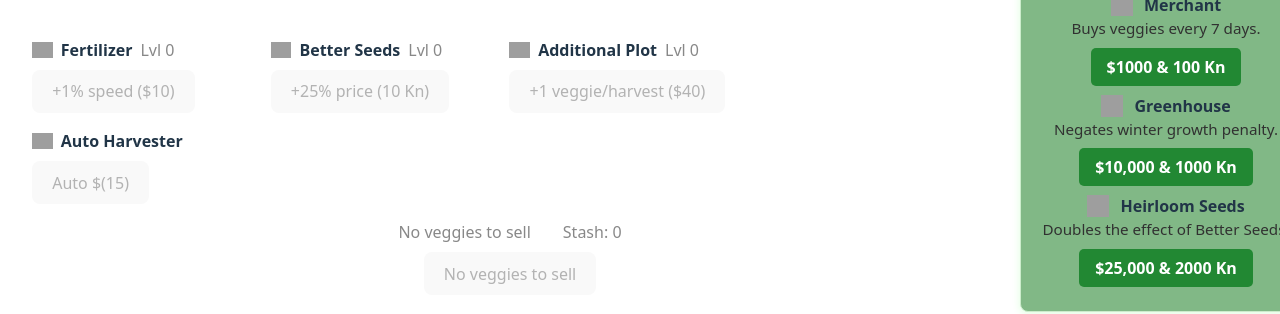
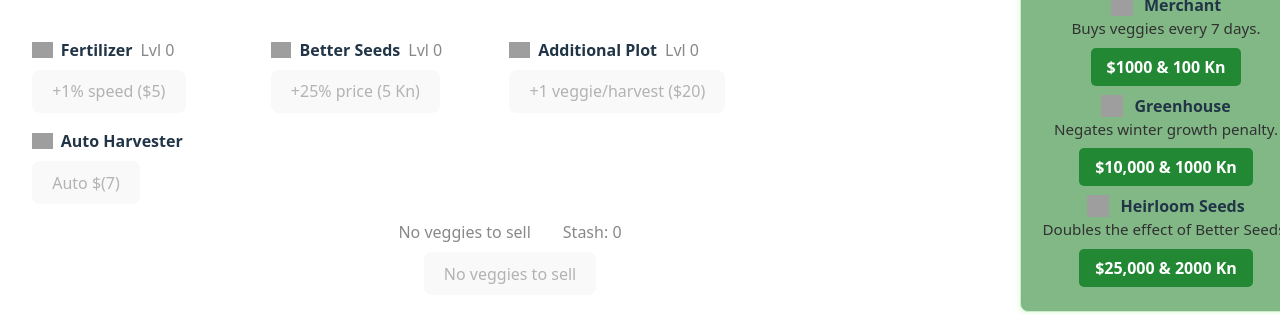
Before and after one commit to MumblesCrzy/Idle-Farm-Game, a React (Vite) app: page / in a window 1280 px wide. Shown: the part 395-709 px from the top of the page. Built offline with nearby package versions, Linux system fonts and the light colour scheme; grey boxes are pictures that could not be loaded.

Commit message:
Performance updates

```diff
--- a/src/App.tsx
+++ b/src/App.tsx
@@ -106,14 +106,65 @@ const veggieSeasonBonuses: Record<string, string[]> = {
 };
 
 // Calculate experience requirements using exponential scaling
+// Cost configuration for different upgrade types
+type CostConfig = {
+  baseValue: number;
+  firstVeggieDiscount: number; // Multiplier for first veggie (< 1 means cheaper)
+  scalingFactor: number; // How fast costs increase per veggie tier
+  levelScalingFactor: number; // How fast costs increase per upgrade level
+};
+
+const COST_CONFIGS: Record<string, CostConfig> = {
+  fertilizer: {
+    baseValue: 10,
+    firstVeggieDiscount: 0.5, // First veggie pays 50% of base
+    scalingFactor: 1.4,
+    levelScalingFactor: 1.25
+  },
+  harvester: {
+    baseValue: 15,
+    firstVeggieDiscount: 0.53, // ~8 for first veggie
+    scalingFactor: 1.5,
+    levelScalingFactor: 1.0 // Harvester doesn't scale with level
+  },
+  betterSeeds: {
+    baseValue: 10,
+    firstVeggieDiscount: 0.5,
+    scalingFactor: 1.4,
+    levelScalingFactor: 1.5
+  },
+  harvesterSpeed: {
+    baseValue: 50,
+    firstVeggieDiscount: 0.5,
+    scalingFactor: 1.5,
+    levelScalingFactor: 1.25
+  },
+  additionalPlot: {
+    baseValue: 40,
+    firstVeggieDiscount: 0.5,
+    scalingFactor: 1.4,
+    levelScalingFactor: 1.5
+  }
+};
+
 const calculateExpRequirement = (index: number): number => {
   if (index === 0) return 0; // First veggie is free
-  // Base: 50, Multiplier: 1.8, Power: position
   return Math.floor(50 * Math.pow(1.8, index));
 };
 
+const calculateInitialCost = (type: keyof typeof COST_CONFIGS, index: number): number => {
+  const config = COST_CONFIGS[type];
+  const baseMultiplier = index === 0 ? config.firstVeggieDiscount : 1;
+  return Math.floor(config.baseValue * baseMultiplier * Math.pow(config.scalingFactor, index));
+};
+
+const calculateUpgradeCost = (type: keyof typeof COST_CONFIGS, currentLevel: number, baseCost: number): number => {
+  const config = COST_CONFIGS[type];
+  return Math.ceil(baseCost * Math.pow(config.levelScalingFactor, currentLevel) + 5 * currentLevel);
+};
+
 const initialVeggies: Veggie[] = [
-  { name: 'Radish', growth: 0, growthRate: 2.5, stash: 0, unlocked: true, experience: 0, experienceToUnlock: calculateExpRequirement(0), fertilizerLevel: 0, fertilizerCost: 10, harvesterOwned: false, harvesterCost: 15, harvesterTimer: 0, salePrice: 1, betterSeedsLevel: 0, betterSeedsCost: 10, harvesterSpeedLevel: 0, harvesterSpeedCost: 50, additionalPlotLevel: 0, additionalPlotCost: 40, fertilizerMaxLevel: 97 },
+  { name: 'Radish', growth: 0, growthRate: 2.5, stash: 0, unlocked: true, experience: 0, experienceToUnlock: calculateExpRequirement(0), fertilizerLevel: 0, fertilizerCost: calculateInitialCost('fertilizer', 0), harvesterOwned: false, harvesterCost: calculateInitialCost('harvester', 0), harvesterTimer: 0, salePrice: 1, betterSeedsLevel: 0, betterSeedsCost: calculateInitialCost('betterSeeds', 0), harvesterSpeedLevel: 0, harvesterSpeedCost: calculateInitialCost('harvesterSpeed', 0), additionalPlotLevel: 0, additionalPlotCost: calculateInitialCost('additionalPlot', 0), fertilizerMaxLevel: 97 },
   { name: 'Lettuce', growth: 0, growthRate: 1.4286, stash: 0, unlocked: false, experience: 0, experienceToUnlock: calculateExpRequirement(1), fertilizerLevel: 0, fertilizerCost: 20, harvesterOwned: false, harvesterCost: 30, harvesterTimer: 0, salePrice: 2, betterSeedsLevel: 0, betterSeedsCost: 20, harvesterSpeedLevel: 0, harvesterSpeedCost: 100, additionalPlotLevel: 0, additionalPlotCost: 80, fertilizerMaxLevel: 99 },
   { name: 'Green Beans', growth: 0, growthRate: 1.4286, stash: 0, unlocked: false, experience: 0, experienceToUnlock: calculateExpRequirement(2), fertilizerLevel: 0, fertilizerCost: 30, harvesterOwned: false, harvesterCost: 60, harvesterTimer: 0, salePrice: 3, betterSeedsLevel: 0, betterSeedsCost: 30, harvesterSpeedLevel: 0, harvesterSpeedCost: 200, additionalPlotLevel: 0, additionalPlotCost: 120, fertilizerMaxLevel: 98 },
   { name: 'Zucchini', growth: 0, growthRate: 1.4286, stash: 0, unlocked: false, experience: 0, experienceToUnlock: calculateExpRequirement(3), fertilizerLevel: 0, fertilizerCost: 40, harvesterOwned: false, harvesterCost: 120, harvesterTimer: 0, salePrice: 4, betterSeedsLevel: 0, betterSeedsCost: 40, harvesterSpeedLevel: 0, harvesterSpeedCost: 400, additionalPlotLevel: 0, additionalPlotCost: 160, fertilizerMaxLevel: 98 },
@@ -176,6 +227,8 @@ type GameState = {
   setFarmTier: React.Dispatch<React.SetStateAction<number>>;
 };
 
+const FARM_BASE_COST = 500;
+
 const GameContext = createContext<GameState | undefined>(undefined);
 
 const getSeason = (day: number) => {
@@ -223,7 +276,7 @@ const GameProvider: React.FC<{ children: React.ReactNode }> = ({ children }) =>
   const [irrigationOwned, setIrrigationOwned] = useState(loaded?.irrigationOwned ?? false);
   // Farm purchase/reset logic
   const FARM_BASE_COST = 500;
-  const [farmCost, setFarmCost] = useState(FARM_BASE_COST);
+  const [farmCost, setFarmCost] = useState<number>(FARM_BASE_COST);
   const handleBuyLargerFarm = () => {
     // Only allow if enough money and maxPlots reached
     if (money < farmCost || totalPlotsUsed < maxPlots) return;
@@ -233,8 +286,9 @@ const GameProvider: React.FC<{ children: React.ReactNode }> = ({ children }) =>
     const moneyKept = money - farmCost;
     // Calculate new farm tier
     const newFarmTier = farmTier + 1;
+    // Save current state of irrigation
     // Static knowledge multiplier bonus per farm tier is applied globally in knowledge gain
-    // Reset game state, but keep moneyKept, newMaxPlots, and newFarmTier
+    // Reset game state, but keep moneyKept, newMaxPlots, newFarmTier and irrigation
     setVeggies(initialVeggies.map(v => ({ ...v })));
     setMoney(moneyKept > 0 ? moneyKept : 0);
     setExperience(0);
@@ -248,6 +302,7 @@ const GameProvider: React.FC<{ children: React.ReactNode }> = ({ children }) =>
     setHeirloomOwned(false);
     setMaxPlots(newMaxPlots);
     setFarmTier(newFarmTier);
+    setIrrigationOwned(irrigationOwned); // Preserve irrigation state
     setFarmCost(Math.ceil(FARM_BASE_COST * Math.pow(1.85, newFarmTier - 1))); // Increase cost for next farm, exponential scaling
     // Save to localStorage
     saveGameState({
@@ -263,7 +318,9 @@ const GameProvider: React.FC<{ children: React.ReactNode }> = ({ children }) =>
       almanacLevel: 0,
       almanacCost: 10,
       maxPlots: newMaxPlots,
-      farmTier: newFarmTier
+      farmTier: newFarmTier,
+      irrigationOwned: irrigationOwned,
+      currentWeather: 'Clear' // Reset weather when resetting
     });
   };
   // Removed duplicate loaded declaration and invalid farmTier type usage
@@ -307,6 +364,7 @@ const GameProvider: React.FC<{ children: React.ReactNode }> = ({ children }) =>
   setAutoSellOwned(false);
   setGreenhouseOwned(false);
   setHeirloomOwned(false);
+  setCurrentWeather('Clear');
   // Also force experience to 0 in localStorage
   saveGameState({
     farmTier: 1,
@@ -323,6 +381,7 @@ const GameProvider: React.FC<{ children: React.ReactNode }> = ({ children }) =>
     autoSellOwned: false,
     greenhouseOwned: false,
     heirloomOwned: false,
+    currentWeather: 'Clear'
   });
   };
   // Prestige mechanic: max plots
@@ -336,7 +395,7 @@ const GameProvider: React.FC<{ children: React.ReactNode }> = ({ children }) =>
         const updated = [...prev];
         const v2 = { ...updated[index] };
         v2.harvesterSpeedLevel = (v2.harvesterSpeedLevel ?? 0) + 1;
-        v2.harvesterSpeedCost = Math.ceil((v2.harvesterSpeedCost ?? 50) * 1.25 + 5 * v2.harvesterSpeedLevel);
+        v2.harvesterSpeedCost = calculateUpgradeCost('harvesterSpeed', v2.harvesterSpeedLevel, calculateInitialCost('harvesterSpeed', index));
         updated[index] = v2;
         return updated;
       });
@@ -356,7 +415,7 @@ const GameProvider: React.FC<{ children: React.ReactNode }> = ({ children }) =>
         v2.betterSeedsLevel += 1;
         const multiplier = heirloomOwned ? 1.5 : 1.25;
         v2.salePrice = +(v2.salePrice * multiplier).toFixed(2);
-        v2.betterSeedsCost = Math.ceil(cost * 1.5 + 10 * v2.betterSeedsLevel);
+        v2.betterSeedsCost = calculateUpgradeCost('betterSeeds', v2.betterSeedsLevel, calculateInitialCost('betterSeeds', index));
         updated[index] = v2;
         return updated;
       });
@@ -402,33 +461,44 @@ const GameProvider: React.FC<{ children: React.ReactNode }> = ({ children }) =>
     almanacCost,
     maxPlots,
     farmTier,
-    irrigationOwned
+    irrigationOwned,
+    currentWeather
   });
-  }, [veggies, money, experience, knowledge, activeVeggie, day, greenhouseOwned, heirloomOwned, autoSellOwned]);
+  }, [veggies, money, experience, knowledge, activeVeggie, day, greenhouseOwned, heirloomOwned, autoSellOwned, currentWeather]);
   // Auto Sell timer effect
   useEffect(() => {
     // AutoSell timer logic removed (setAutoSellTimer not defined)
   }, [autoSellOwned]);
   const timerRef = useRef<number | null>(null);
-  const dayTimerRef = useRef<number | null>(null);
-
   // Growth timer for all unlocked veggies
   useEffect(() => {
+    // Memoize season calculation outside the interval
+    const season = getSeason(day);
+
     timerRef.current = window.setInterval(() => {
       setVeggies((prev) => {
-        const season = getSeason(day);
-        return prev.map((v) => {
+        let needsUpdate = false;
+        const newVeggies = prev.map((v) => {
           if (!v.unlocked || v.growth >= 100) return v;
           const growthAmount = getVeggieGrowthBonus(v, season, currentWeather, greenhouseOwned, irrigationOwned);
-          return {
-            ...v,
-            growth: Math.min(100, v.growth + growthAmount),
-          };
+          const newGrowth = Math.min(100, v.growth + growthAmount);
+          if (newGrowth !== v.growth) {
+            needsUpdate = true;
+            return { ...v, growth: newGrowth };
+          }
+          return v;
         });
+        // Only return new array if there were actual changes
+        return needsUpdate ? newVeggies : prev;
       });
     }, 1000);
+
+    // Cleanup function
     return () => {
-      if (timerRef.current) clearInterval(timerRef.current);
+      if (timerRef.current) {
+        clearInterval(timerRef.current);
+        timerRef.current = null;
+      }
     };
   }, [day, greenhouseOwned, currentWeather, irrigationOwned]);
   // Greenhouse upgrade purchase handler
@@ -442,61 +512,82 @@ const GameProvider: React.FC<{ children: React.ReactNode }> = ({ children }) =>
 
   // Auto Harvester timer for each veggie
   useEffect(() => {
-    const interval = setInterval(() => {
+    let intervalId: number | null = null;
+
+    const harvestTick = () => {
       setVeggies((prev) => {
-        let updated = [...prev];
-        let totalPlotsUsed = updated.filter(vg => vg.unlocked).length + updated.reduce((sum, vg) => sum + (vg.additionalPlotLevel || 0), 0);
+        let needsUpdate = false;
+        const newVeggies = prev.map((v) => {
+          if (!v.harvesterOwned) return v;
 
-        return updated.map((v) => {
-          if (v.harvesterOwned) {
           const speedMultiplier = 1 + (v.harvesterSpeedLevel ?? 0) * 0.05;
           const timerMax = Math.max(1, Math.round(50 / speedMultiplier));
+          let newV = v;
+
           // If timer is primed and veggie is ready, harvest
           if (v.harvesterTimer >= timerMax && v.growth >= 100) {
             const almanacMultiplier = 1 + (almanacLevel * 0.10);
+            const harvestAmount = 1 + (v.additionalPlotLevel || 0);
+
+            // Batch state updates using refs to avoid closure issues
             setKnowledge((k: number) => k + 0.5 * almanacMultiplier + (1.25 * (farmTier - 1)));
-              const harvestAmount = 1 + (v.additionalPlotLevel || 0);
             setExperience((exp: number) => exp + 1);
 
-              // Check for unlocks after harvest
-              updated.forEach((veg, idx) => {
-                if (!veg.unlocked && experience >= veg.experienceToUnlock && totalPlotsUsed < maxPlots) {
-                  updated[idx].unlocked = true;
-                  totalPlotsUsed++;
-                }
-              });
-
-              return {
+            needsUpdate = true;
+            newV = {
               ...v,
               stash: v.stash + harvestAmount,
               growth: 0,
               harvesterTimer: 0,
-                salePrice: v.salePrice
             };
           }
           // If timer is primed but veggie is not ready, keep timer at max
-            if (v.harvesterTimer >= timerMax && v.growth < 100) {
-              return {
-                ...v,
-                harvesterTimer: timerMax,
-              };
+          else if (v.harvesterTimer >= timerMax && v.growth < 100) {
+            if (v.harvesterTimer !== timerMax) {
+              needsUpdate = true;
+              newV = { ...v, harvesterTimer: timerMax };
+            }
           }
           // If timer is not primed, increment
-            if (v.harvesterTimer < timerMax) {
-              return {
-                ...v,
-                harvesterTimer: v.harvesterTimer + 1,
+          else if (v.harvesterTimer < timerMax) {
+            needsUpdate = true;
+            newV = { ...v, harvesterTimer: v.harvesterTimer + 1 };
+          }
+
+          return newV;
+        });
+
+        // Only update state if something changed
+        if (!needsUpdate) return prev;
+
+        // Handle unlocks after all harvests are processed
+        let totalPlotsUsed = newVeggies.filter(vg => vg.unlocked).length +
+          newVeggies.reduce((sum, vg) => sum + (vg.additionalPlotLevel || 0), 0);
+
+        // Check for unlocks
+        let unlocksHappened = false;
+        newVeggies.forEach((veg, idx) => {
+          if (!veg.unlocked && experience >= veg.experienceToUnlock && totalPlotsUsed < maxPlots) {
+            newVeggies[idx] = { ...veg, unlocked: true };
+            totalPlotsUsed++;
+            unlocksHappened = true;
+          }
+        });
+
+        return unlocksHappened ? newVeggies : newVeggies;
+      });
     };
+
+    intervalId = window.setInterval(harvestTick, 1000);
+
+    // Cleanup function
+    return () => {
+      if (intervalId !== null) {
+        clearInterval(intervalId);
+        intervalId = null;
       }
-          }
-          return v;
-        });
-      });
-    }, 1000);
-    return () => clearInterval(interval);
-  }, [day]);
-
-  // ...existing code...
+    };
+  }, [almanacLevel, farmTier, experience, maxPlots]);
 
   // Shared harvest logic for a veggie index
   const harvestVeggie = (index: number) => {
@@ -551,7 +642,7 @@ const GameProvider: React.FC<{ children: React.ReactNode }> = ({ children }) =>
         const updated = [...prev];
         const v2 = { ...updated[index] };
         v2.additionalPlotLevel += 1;
-        v2.additionalPlotCost = Math.ceil(v2.additionalPlotCost * 1.5 + 10 * v2.additionalPlotLevel);
+        v2.additionalPlotCost = calculateUpgradeCost('additionalPlot', v2.additionalPlotLevel, calculateInitialCost('additionalPlot', index));
         updated[index] = v2;
         return updated;
       });
@@ -565,7 +656,7 @@ const GameProvider: React.FC<{ children: React.ReactNode }> = ({ children }) =>
         const updated = [...prev];
         const v2 = { ...updated[index] };
         v2.fertilizerLevel += 1;
-        v2.fertilizerCost = Math.ceil(v2.fertilizerCost * 1.25 + 5 * v2.fertilizerLevel);
+        v2.fertilizerCost = calculateUpgradeCost('fertilizer', v2.fertilizerLevel, calculateInitialCost('fertilizer', index));
         updated[index] = v2;
         return updated;
       });
@@ -587,15 +678,56 @@ const GameProvider: React.FC<{ children: React.ReactNode }> = ({ children }) =>
     }
   };
 
-  // Day counter timer
+  // Day counter timer combined with weather system
   useEffect(() => {
-    dayTimerRef.current = window.setInterval(() => {
-  setDay((d: number) => (d + 1) % 366);
-    }, 1000);
+    let dayIntervalId: number | null = null;
+
+    const updateDay = () => {
+      setDay((d: number) => {
+        const newDay = (d + 1) % 366;
+        // Handle weather changes inline with day changes to reduce state updates
+        const newSeason = getSeason(newDay);
+        handleWeatherChange(newSeason);
+        return newDay;
+      });
+    };
+
+    const handleWeatherChange = (season: string) => {
+      // Only calculate new weather if needed
+      if (currentWeather === 'Clear') {
+        const rainChance = RAIN_CHANCES[season] ?? 0.2;
+        const droughtChance = DROUGHT_CHANCES[season] ?? 0.03;
+        const stormChance = STORM_CHANCES[season] ?? 0.03;
+        const heatwaveChance = 0.01;
+
+        const roll = Math.random();
+        let newWeather: WeatherType = 'Clear';
+
+        if (roll < rainChance) {
+          newWeather = season === 'Winter' ? 'Snow' : 'Rain';
+        } else if (roll < rainChance + droughtChance) {
+          newWeather = 'Drought';
+        } else if (roll < rainChance + droughtChance + stormChance) {
+          newWeather = 'Storm';
+        } else if (roll < rainChance + droughtChance + stormChance + heatwaveChance) {
+          newWeather = 'Heatwave';
+        }
+
+        if (newWeather !== currentWeather) {
+          setCurrentWeather(newWeather);
+        }
+      }
+    };
+
+    dayIntervalId = window.setInterval(updateDay, 1000);
+
     return () => {
-      if (dayTimerRef.current) clearInterval(dayTimerRef.current);
+      if (dayIntervalId !== null) {
+        clearInterval(dayIntervalId);
+        dayIntervalId = null;
+      }
     };
-  }, []);
+  }, [currentWeather]);
 
   // Sell handler
   const handleSell = () => {
@@ -662,9 +794,12 @@ function App() {
         setHeirloomOwned(data.heirloomOwned ?? false);
         setMaxPlots(data.maxPlots ?? 4);
         setFarmTier(data.farmTier ?? 1);
-        setFarmCost(data.farmCost ?? 500);
+        setFarmCost(data.farmCost ?? FARM_BASE_COST);
         setIrrigationOwned(data.irrigationOwned ?? false);
         setCurrentWeather(data.currentWeather ?? 'Clear');
+        // Update farm cost based on tier
+        const newFarmCost = Math.ceil(FARM_BASE_COST * Math.pow(1.85, (data.farmTier ?? 1) - 1));
+        setFarmCost(newFarmCost);
         alert("Save imported successfully!");
       } catch {
         alert("Failed to import save file.");
```
Also changed, not shown: index.html (+5 -2 lines). Lines whose indentation alone changed are shown as unchanged.
